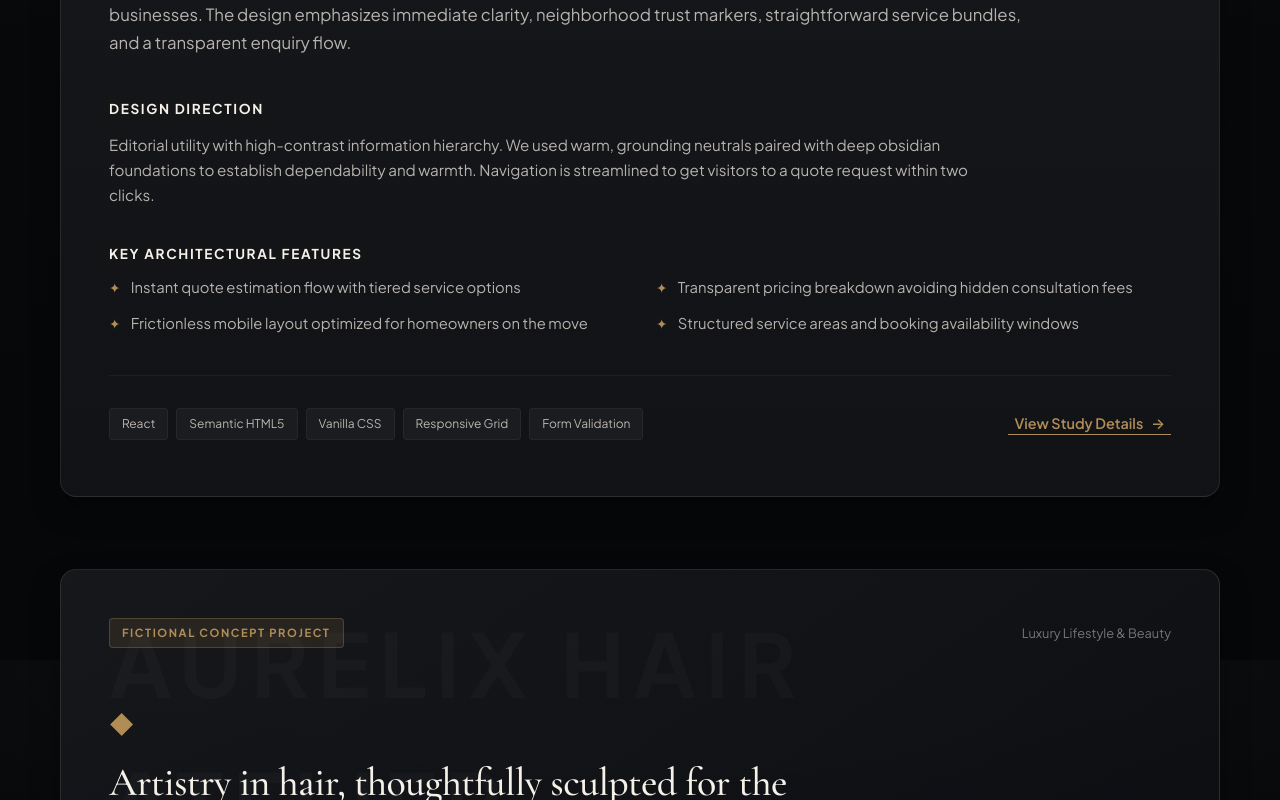
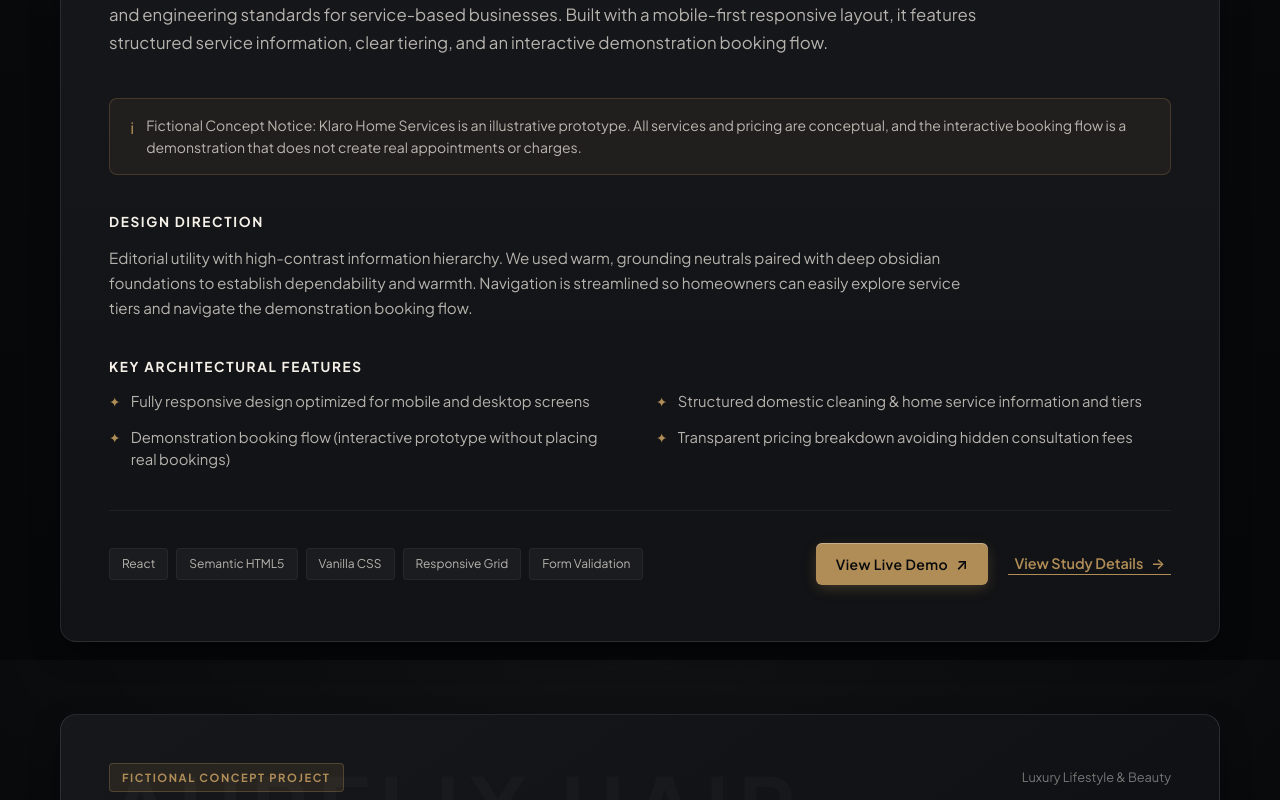
Before and after one commit to Bavesha-Prasad/Vyomasandhi, a React (Vite) app: page /work in a window 1280 px wide. Shown: the part 940-1740 px from the top of the page. Built offline with nearby package versions, Linux system fonts and the light colour scheme.

Commit message:
Add Klaro Home Services live demo link and concept disclosures

```diff
--- a/src/pages/Work/WorkPage.css
+++ b/src/pages/Work/WorkPage.css
@@ -59,6 +59,13 @@
   z-index: 2;
 }
 
+.banner-badge-group {
+  display: flex;
+  align-items: center;
+  gap: 0.65rem;
+  flex-wrap: wrap;
+}
+
 .concept-notice-badge {
   font-size: 0.7rem;
   font-weight: 700;
@@ -66,6 +73,17 @@
   color: var(--color-accent);
   background: var(--color-accent-subtle);
   border: 1px solid rgba(176, 141, 87, 0.3);
+  padding: 0.3rem 0.75rem;
+  border-radius: 4px;
+}
+
+.live-demo-badge {
+  font-size: 0.7rem;
+  font-weight: 700;
+  letter-spacing: 0.12em;
+  color: #4ade80;
+  background: rgba(74, 222, 128, 0.1);
+  border: 1px solid rgba(74, 222, 128, 0.3);
   padding: 0.3rem 0.75rem;
   border-radius: 4px;
 }
@@ -176,6 +194,27 @@
   max-width: 920px;
 }
 
+.project-disclosure-note {
+  display: flex;
+  align-items: flex-start;
+  gap: 0.75rem;
+  background: rgba(176, 141, 87, 0.08);
+  border: 1px solid rgba(176, 141, 87, 0.25);
+  border-radius: 8px;
+  padding: 0.95rem 1.25rem;
+  margin-bottom: 2.25rem;
+  font-size: 0.875rem;
+  color: var(--color-text-secondary);
+  line-height: 1.6;
+}
+
+.disclosure-icon {
+  color: var(--color-accent);
+  font-size: 1rem;
+  flex-shrink: 0;
+  margin-top: 1px;
+}
+
 .project-section-block {
   margin-bottom: 2.25rem;
 }
@@ -247,6 +286,46 @@
   border: 1px solid var(--color-border-subtle);
   padding: 0.35rem 0.75rem;
   border-radius: 4px;
+}
+
+.project-actions {
+  display: flex;
+  align-items: center;
+  gap: 1.25rem;
+  flex-wrap: wrap;
+}
+
+.live-demo-link {
+  display: inline-flex;
+  align-items: center;
+  gap: 0.5rem;
+  padding: 0.55rem 1.25rem;
+  background: var(--color-accent);
+  color: var(--color-primary);
+  font-size: 0.875rem;
+  font-weight: 600;
+  letter-spacing: 0.03em;
+  border-radius: 6px;
+  text-decoration: none;
+  transition: all var(--transition-fast);
+  box-shadow: 0 4px 14px -2px rgba(176, 141, 87, 0.35),
+    inset 0 1px 0 0 rgba(255, 255, 255, 0.3);
+}
+
+.live-demo-link:hover {
+  background: var(--color-accent-hover);
+  color: var(--color-primary);
+  transform: translateY(-1px);
+  box-shadow: 0 6px 20px -2px rgba(176, 141, 87, 0.45);
+}
+
+.external-arrow {
+  font-size: 0.95rem;
+  transition: transform var(--transition-fast);
+}
+
+.live-demo-link:hover .external-arrow {
+  transform: translate(2px, -2px);
 }
 
 .demo-trigger-btn {
@@ -393,6 +472,27 @@
   padding-top: 1.25rem;
 }
 
+.modal-actions {
+  display: flex;
+  align-items: center;
+  gap: 1rem;
+  flex-wrap: wrap;
+}
+
+.cta-button.cta-secondary {
+  background: transparent;
+  color: var(--color-text-primary);
+  border: 1px solid var(--color-border);
+  box-shadow: none;
+}
+
+.cta-button.cta-secondary:hover {
+  background: rgba(255, 255, 255, 0.05);
+  border-color: var(--color-text-secondary);
+  color: var(--color-text-primary);
+  transform: translateY(-1px);
+}
+
 /* Responsive Adaptations */
 @media (max-width: 860px) {
   .project-banner,
--- a/src/pages/Work/WorkPage.jsx
+++ b/src/pages/Work/WorkPage.jsx
@@ -12,24 +12,27 @@ export default function WorkPage() {
       tagline: 'High-Trust Domestic Services Platform',
       category: 'Home & Trade Services',
       isConcept: true,
+      liveUrl: 'https://6addee5e33a015d5ea92e8f1--karloservices.netlify.app/',
       description:
-        'Klaro Home Services is a conceptual web platform created to demonstrate our approach to service-based businesses. The design emphasizes immediate clarity, neighborhood trust markers, straightforward service bundles, and a transparent enquiry flow.',
+        'Klaro Home Services is a fictional cleaning and home-services website concept developed to showcase our design and engineering standards for service-based businesses. Built with a mobile-first responsive layout, it features structured service information, clear tiering, and an interactive demonstration booking flow.',
+      disclosure:
+        'Fictional Concept Notice: Klaro Home Services is an illustrative prototype. All services and pricing are conceptual, and the interactive booking flow is a demonstration that does not create real appointments or charges.',
       designDirection:
-        'Editorial utility with high-contrast information hierarchy. We used warm, grounding neutrals paired with deep obsidian foundations to establish dependability and warmth. Navigation is streamlined to get visitors to a quote request within two clicks.',
+        'Editorial utility with high-contrast information hierarchy. We used warm, grounding neutrals paired with deep obsidian foundations to establish dependability and warmth. Navigation is streamlined so homeowners can easily explore service tiers and navigate the demonstration booking flow.',
       technologies: ['React', 'Semantic HTML5', 'Vanilla CSS', 'Responsive Grid', 'Form Validation'],
       keyFeatures: [
-        'Instant quote estimation flow with tiered service options',
+        'Fully responsive design optimized for mobile and desktop screens',
+        'Structured domestic cleaning & home service information and tiers',
+        'Demonstration booking flow (interactive prototype without placing real bookings)',
         'Transparent pricing breakdown avoiding hidden consultation fees',
-        'Frictionless mobile layout optimized for homeowners on the move',
-        'Structured service areas and booking availability windows',
       ],
       mockupDetails: {
         accentColor: '#B08D57',
         badgeText: 'CONCEPT STUDY',
         heroHeadline: 'Premium domestic care, scheduled without friction.',
         stats: [
-          { label: 'Booking Flow', val: '2 Steps' },
-          { label: 'Asset Weight', val: '< 150KB' },
+          { label: 'Booking Flow', val: 'Demo Prototype' },
+          { label: 'Responsive', val: 'Mobile-First' },
           { label: 'Audit Status', val: '100% Accessible' },
         ],
       },
@@ -90,7 +93,12 @@ export default function WorkPage() {
                 {/* Visual Concept Banner */}
                 <div className="project-banner">
                   <div className="banner-top-bar">
+                    <div className="banner-badge-group">
                       <span className="concept-notice-badge">FICTIONAL CONCEPT PROJECT</span>
+                      {project.liveUrl && (
+                        <span className="live-demo-badge">LIVE DEMO AVAILABLE</span>
+                      )}
+                    </div>
                     <span className="category-pill">{project.category}</span>
                   </div>
 
@@ -121,6 +129,13 @@ export default function WorkPage() {
 
                   <p className="project-description">{project.description}</p>
 
+                  {project.disclosure && (
+                    <div className="project-disclosure-note">
+                      <span className="disclosure-icon" aria-hidden="true">ℹ</span>
+                      <span>{project.disclosure}</span>
+                    </div>
+                  )}
+
                   <div className="project-section-block">
                     <h4 className="block-title">Design Direction</h4>
                     <p className="block-text">{project.designDirection}</p>
@@ -145,6 +160,20 @@ export default function WorkPage() {
                       ))}
                     </div>
 
+                    <div className="project-actions">
+                      {project.liveUrl && (
+                        <a
+                          href={project.liveUrl}
+                          target="_blank"
+                          rel="noopener noreferrer"
+                          className="live-demo-link"
+                          id={`${project.id}-live-demo`}
+                        >
+                          <span>View Live Demo</span>
+                          <span aria-hidden="true" className="external-arrow">↗</span>
+                        </a>
+                      )}
+
                       <button
                         type="button"
                         className="demo-trigger-btn"
@@ -153,6 +182,7 @@ export default function WorkPage() {
                         <span>View Study Details</span>
                         <span aria-hidden="true">→</span>
                       </button>
+                    </div>
                   </div>
                 </div>
               </article>
@@ -193,6 +223,12 @@ export default function WorkPage() {
             </div>
 
             <div className="modal-body">
+              {activeModal.disclosure && (
+                <div className="project-disclosure-note">
+                  <span className="disclosure-icon" aria-hidden="true">ℹ</span>
+                  <span>{activeModal.disclosure}</span>
+                </div>
+              )}
               <div className="modal-section">
                 <h4>Concept Intent</h4>
                 <p>{activeModal.description}</p>
@@ -220,10 +256,23 @@ export default function WorkPage() {
             </div>
 
             <div className="modal-footer">
-              <Link to="/contact" className="cta-button" onClick={() => setActiveModal(null)}>
+              <div className="modal-actions">
+                {activeModal.liveUrl && (
+                  <a
+                    href={activeModal.liveUrl}
+                    target="_blank"
+                    rel="noopener noreferrer"
+                    className="live-demo-link"
+                  >
+                    <span>View Live Demo</span>
+                    <span aria-hidden="true" className="external-arrow">↗</span>
+                  </a>
+                )}
+                <Link to="/contact" className="cta-button cta-secondary" onClick={() => setActiveModal(null)}>
                   <span>Discuss a Similar Project</span>
                   <span aria-hidden="true">→</span>
                 </Link>
+              </div>
             </div>
           </div>
         </div>
```
Lines whose indentation alone changed are shown as unchanged.
